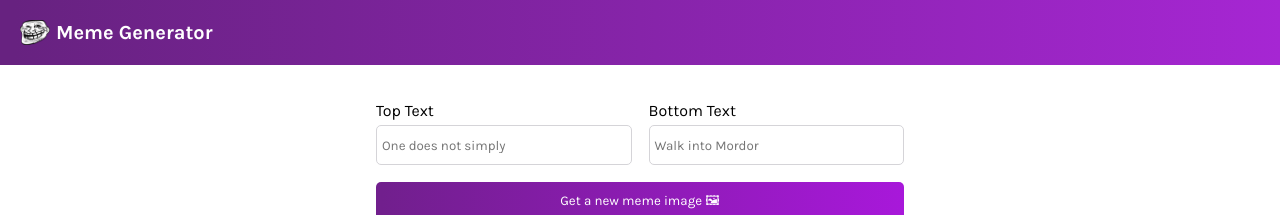
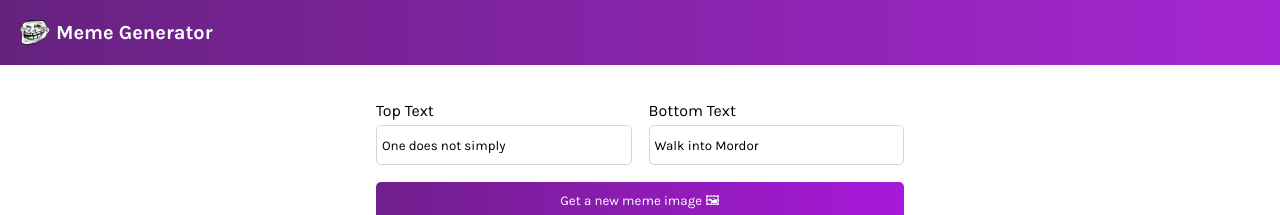
Before and after one commit to RosaBen/meme-generator-rb, a React (Vite) app: page / in a window 1280 px wide. Shown: the top 215 px of the page. Built offline with nearby package versions, Linux system fonts and the light colour scheme.

Commit message:
enable text change for both input and showing on the meme correct text for top and bottom text

```diff
--- a/src/components/Main.jsx
+++ b/src/components/Main.jsx
@@ -8,9 +8,10 @@ export default function Main() {
   })
 
   function handleChange(e){
-    const {value} = e.currentTarget
+    const {value, name} = e.currentTarget
     setMeme(prevMeme => ({
-      ...prevMeme, topText: value
+      ...prevMeme,
+      [name]: value
     }))
   }
     return (
@@ -22,6 +23,7 @@ export default function Main() {
                         placeholder="One does not simply"
                         name="topText"
                         onChange={handleChange}
+                        value={meme.topText}
                     />
                 </label>
 
@@ -31,6 +33,7 @@ export default function Main() {
                         placeholder="Walk into Mordor"
                         name="bottomText"
                         onChange={handleChange}
+                        value = {meme.bottomText}
                     />
                 </label>
                 <button>Get a new meme image 🖼</button>
```
